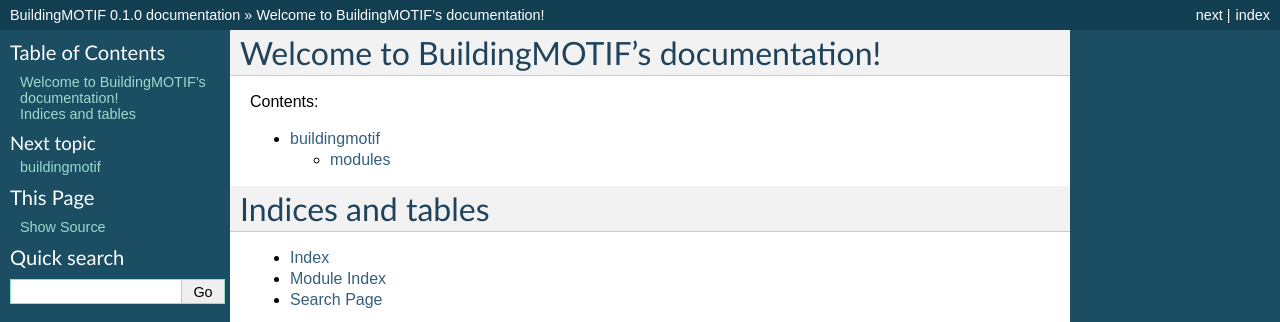
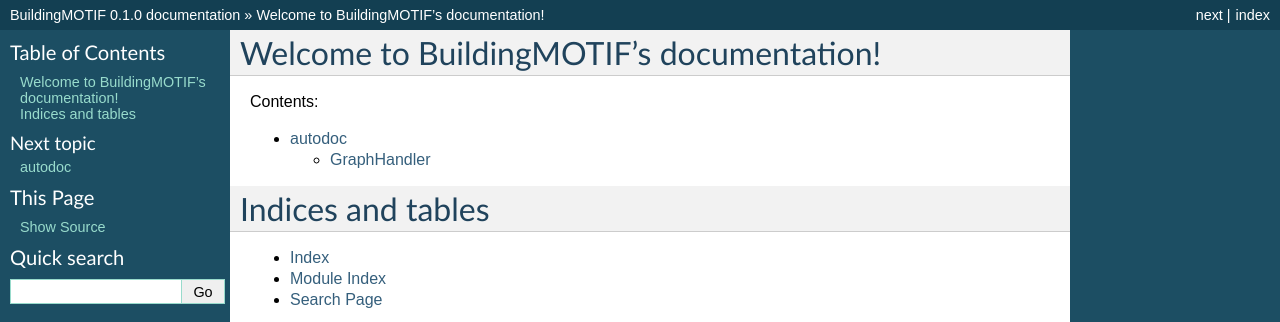
Before and after one commit to NREL/BuildingMOTIF, a Sphinx documentation site: the page built from docs/source/index.rst, in a window 1280 px wide. Shown: the top 322 px of the page. Built offline with Sphinx 7.4.7, drawn with Linux system fonts in a browser that asks for light colours.

Commit message:
update RSTs for structuring

```diff
--- a/docs/source/index.rst
+++ b/docs/source/index.rst
@@ -10,7 +10,7 @@ Welcome to BuildingMOTIF's documentation!
    :maxdepth: 2
    :caption: Contents:
 
-   buildingmotif
+   modules
 
 
 Indices and tables
--- a/docs/source/modules.rst
+++ b/docs/source/modules.rst
@@ -1,9 +1,9 @@
-modules
+autodoc
 =============
 
 GraphHandler
 ------------
-.. automodule:: buildingmotif.GraphHandler
+.. autoclass:: GraphHandler
    :members:
    :undoc-members:
    :show-inheritance:
```
